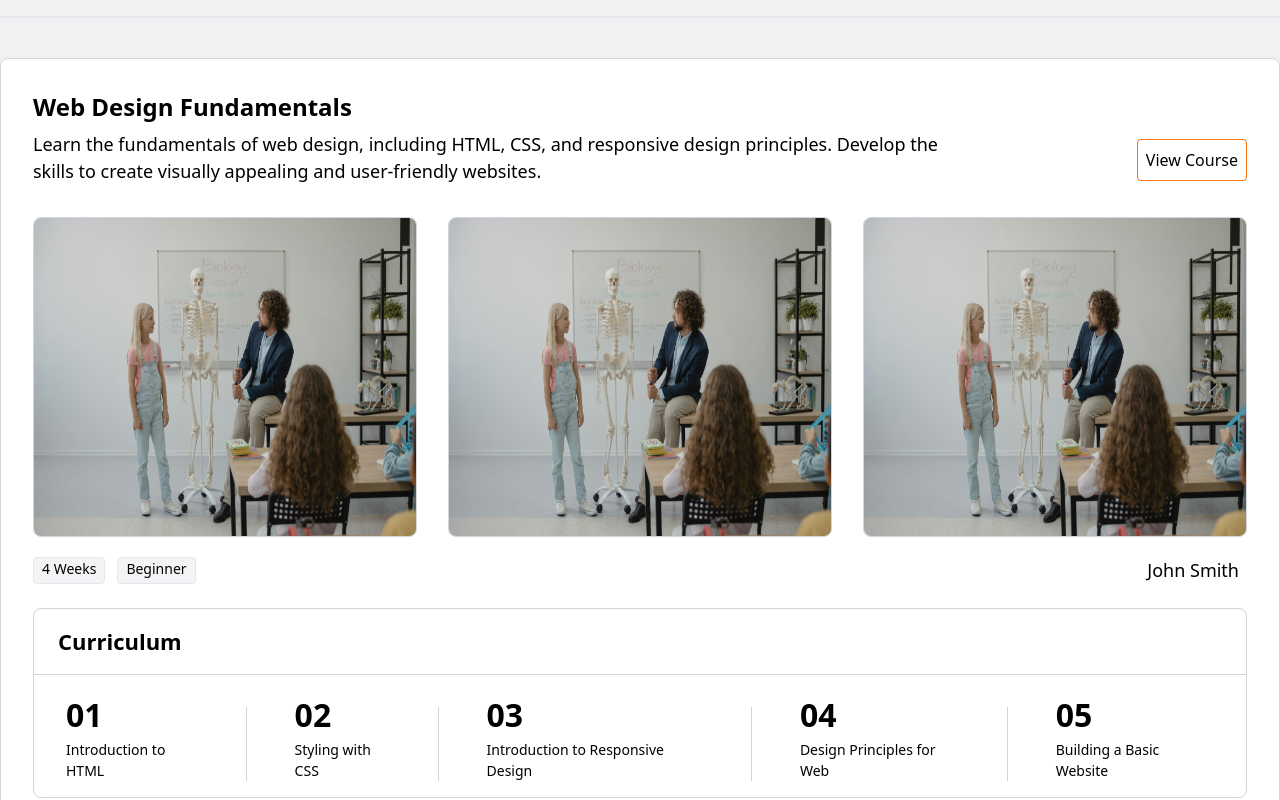
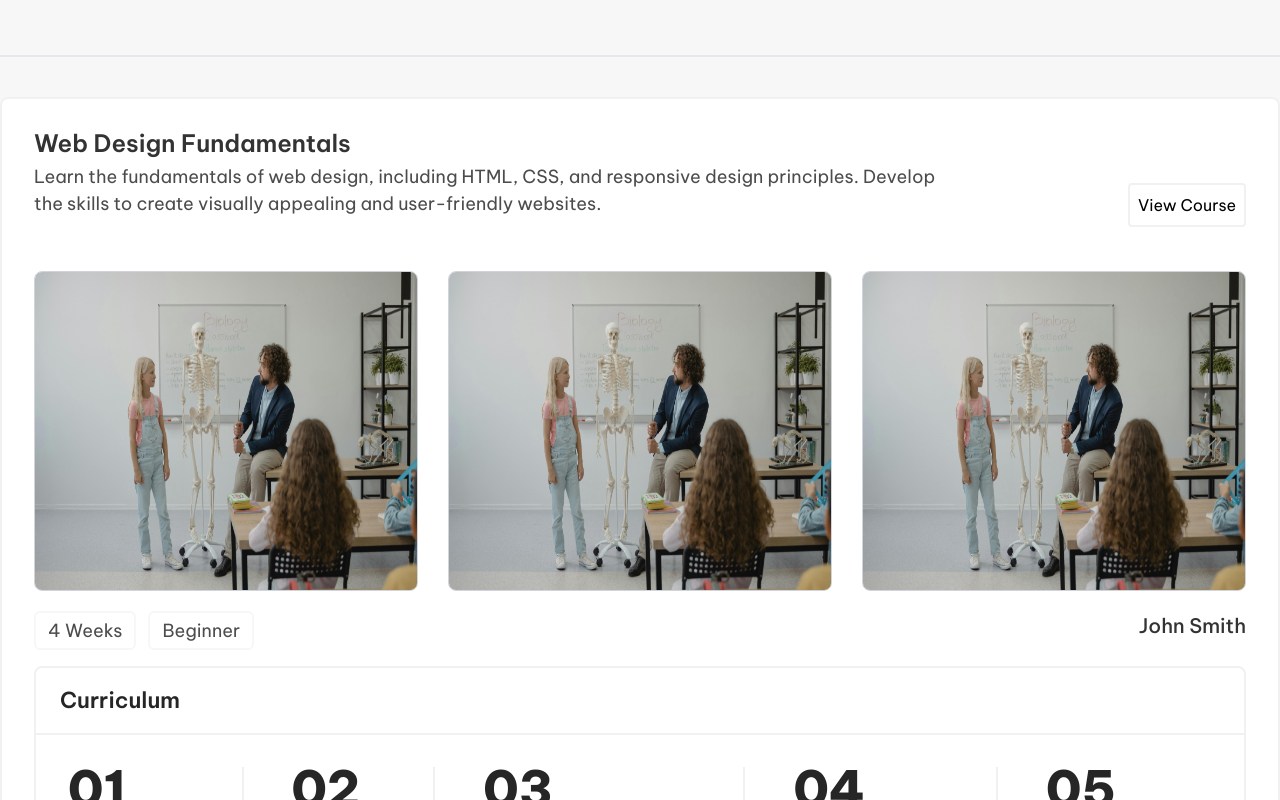
Before and after one commit to mdmonauwarulislam/e-learning, a React (Vite) app: page /#/Course in a window 1280 px wide. Shown: the part 380-1180 px from the top of the page. Built offline with nearby package versions, Linux system fonts and the light colour scheme.

Commit message:
color font fixing

```diff
--- a/src/Components/CoursePageCard.jsx
+++ b/src/Components/CoursePageCard.jsx
@@ -5,21 +5,21 @@ import { Link } from "react-router-dom";
 
 const CoursePageCard = ({ course }) => {
   return (
-    <div className="max-w-[1280px] xl:mx-auto mx-4 bg-white mt-10 rounded-lg p-4 xl:p-8 border border-gray-300">
-      <h3 className="text-xl md:text-2xl font-bold">{course.title}</h3>
-      <div className="rounded-lg md:flex mt-2">
+    <div className="max-w-[1280px] xl:mx-auto mx-4 bg-white mt-10 rounded-lg p-4 xl:p-8 border-2 border-grayColor font-be-vietnam-pro">
+      <h3 className="text-[20px] xl:text-[24px] font-semibold mb-2 text-blackH leading-none ">{course.title}</h3>
+      <div className="rounded-lg md:flex items-center mt-2">
         <div className="md:w-3/4">
-          <p className="text-[16px] md:text-[18px]">{course.description}</p>
+          <p className="text-[14px] md:text[16px] xl:text-[18px] font-normal text-blackPara mb-[24px] xl:mb-[30px]">{course.description}</p>
         </div>
-        <div className="md:w-1/4 justify-end md:flex mt-2">
+        <div className="md:w-1/4 justify-end md:flex item-center">
           <Link to = "/CourseOpen">
-          <button className="bg-white p-2 rounded hover:bg-orange-500 hover:text-white border border-orange-500 transition duration-300 w-auto">
+          <button className="bg-white p-2 rounded hover:bg-orange-500 hover:text-white border-2 border-grayColor transition duration-300 w-auto">
             View Course
           </button>
           </Link>
         </div>
       </div>
-      <div className="flex justify-between mt-8 gap-4">
+      <div className="flex justify-between mt-6 gap-4">
         {course.images.map((imgSrc, idx) => (
           <img
             key={idx}
@@ -34,31 +34,31 @@ const CoursePageCard = ({ course }) => {
           {course.tags.map((tag, idx) => (
             <p
               key={idx}
-              className="mb-2 border px-2 rounded text-[14px] bg-gray-100"
+              className="border-2 border-grayBg px-3 py-1 rounded-md text-[14px] xl:text-[18px] text-blackPara font-normal"
             >
               {tag}
             </p>
           ))}
         </div>
-        <p className="md:text-right mb-2 text-[18px] px-2 rounded">
+        <p className="md:text-right ml-1 mt-2 md:mt-0 md:ml-0 text-[16px] xl:text-[20px] font-medium text-blackH">
           {course.author}
         </p>
       </div>
-      <div className="border border-gray-300 mt-4  rounded-lg">
-        <h2 className="text-[20px] xl:text-[22px] font-semibold py-4 px-6  border-b border-gray-300">
+      <div className="border-2 border-grayColor mt-4  rounded-lg">
+        <h2 className="text-[16px] md:text-[18px] xl:text-[22px] font-semibold py-4 px-6  border-b-2 border-grayColor text-grayH">
           Curriculum
         </h2>
         <div className="md:flex justify-between mt-4 px-2 ">
           {course.curriculum.map((item, idx) => (
             <div key={item.id} className="gap-10 px-6 md:flex justify-between">
               <div className="mb-4">
-                <h2 className="text-[32px] font-bold ">
+                <h2 className="text-[30px] md:text-[40px] xl:text-[50px] font-extrabold text-grayH">
                   {item.id < 10 ? `0${item.id}` : item.id}
                 </h2>
-                <p className="text-[14px] font-medium">{item.title}</p>
+                <p className="text-[14px] md:text-[16px] xl:text-[18px] font-medium text-grayPara">{item.title}</p>
               </div>
               {idx < course.curriculum.length - 1 && (
-                <span className=" border-gray-300 my-4 md:border-r border-b" />
+                <span className=" border-grayColor my-4 md:border-r-2 border-b-2" />
               )}
             </div>
           ))}
--- a/src/Components/Header/OpenCourseCard.jsx
+++ /dev/null
@@ -1,39 +0,0 @@
-/* eslint-disable react/prop-types */
-import { IoTimeOutline } from "react-icons/io5";
-
-function OpenCourseCard(props) {
-
-  return (
-    <div className="p-8 bg-white rounded-md ">
-        <div>
-          <div className="text-[80px] font-bold mb-6 flex justify-end ">
-            {props.part}
-          </div>
-          <div>
-            <h2 className="text-2xl font-semibold mb-4">{props.intro}</h2>
-          </div>
-          <div className="space-y-4">
-            {props.lessons.map((item, index) => (
-              <div
-                key={index}
-                className={`p-4 rounded-lg border hover:border-yellow-400 hover:bg-yellow-50`}
-              >
-                <div className="flex justify-between items-center">
-                  <div className="w-[75%]">
-                    <h3 className="text-xl font-medium">{item.title}</h3>
-                    <p className="text-gray-600">{item.lessonNumber}</p>
-                  </div>
-                  <div className="flex p-2 justify-between items-center bg-gray-100 rounded gap-2 w-auto">
-                    <IoTimeOutline />
-                    {item.duration}
-                  </div>
-                </div>
-              </div>
-            ))}
-          </div>
-        </div>
-    </div>
-  );
-}
-
-export default OpenCourseCard;
--- /dev/null
+++ b/src/Components/OpenCourseCard.jsx
@@ -0,0 +1,39 @@
+/* eslint-disable react/prop-types */
+import { IoTimeOutline } from "react-icons/io5";
+
+function OpenCourseCard(props) {
+
+  return (
+    <div className="p-8 bg-white rounded-md ">
+        <div>
+          <div className="flex justify-end items-center w-full text-[50px] md:text-[60px] xl:text-[80px] leading-none py-2 font-bold font-be-vietnam-pro text-grayH">
+            {props.part}
+          </div>
+          <div>
+            <h2 className="text-[18px] md:text-[20px] xl:text-[24px] font-semibold font-be-vietnam-pro text-blackH mb-4">{props.intro}</h2>
+          </div>
+          <div className="space-y-4">
+            {props.lessons.map((item, index) => (
+              <div
+                key={index}
+                className={`p-4 rounded-lg border-2 border-grayColor hover:border-yellow-400 hover:bg-yellow-50`}
+              >
+                <div className="flex justify-between items-center font-be-vietnam-pro">
+                  <div className="w-[73%]">
+                    <h3 className="text-[16px] xl:text-[20px] font-be-vietnam-pro text-blackH font-medium">{item.title}</h3>
+                    <p className="text-[14px] xl:text-[16px] font-normal font-be-vietnam-pro text-blackPara">{item.lessonNumber}</p>
+                  </div>
+                  <div className="flex p-2 text-[14px] xl:text-[18px] text-blackPara justify-between items-center bg-grayColor rounded gap-2 w-auto font-be-vietnam-pro">
+                    <IoTimeOutline />
+                    {item.duration}
+                  </div>
+                </div>
+              </div>
+            ))}
+          </div>
+        </div>
+    </div>
+  );
+}
+
+export default OpenCourseCard;
--- a/src/Views/About.jsx
+++ b/src/Views/About.jsx
@@ -61,12 +61,12 @@ function About() {
     },
   ];
   return (
-    <div className="pt-16 bg-grayColor pb-4">
+    <div className="pt-16 bg-grayBg pb-4">
       <div className="md:flex justify-between items-center max-w-[1280px] xl:mx-auto mx-4 pb-12">
-        <div className="md:w-1/2 md:text-[42px] text-[22px] font-semibold md:pr-4">
-          <h3 className="pt-4">About Skillbridge</h3>
+        <div className="md:w-1/2 text-[28px] md:text-[38px] xl:text-[48px] font-semibold md:pr-4 text-grayH">
+          <h3 className="">About Skillbridge</h3>
         </div>
-        <div className="md:w-1/2 text-[12x] md:text-[16px] md:py-4 md:pl-4 mt-2 md:mt-0 text-justify">
+        <div className="md:w-1/2 text-[14px] md:text-[16px] xl:text-[18px] text-grayPara md:inline md:py-4 md:pl-4 mt-2 md:mt-0 text-justify">
           Welcome to our platform, where we are passionate about empowering
           individuals to master the world of design and development. We offer a
           wide range of online courses designed to equip learners with the
@@ -76,10 +76,10 @@ function About() {
       </div>
       <div className="border max-w-[1400px] xl:mx-auto mx-4 mb-12"></div>
       <div className="max-w-[1280px] xl:mx-auto mx-4">
-        <h3 className="md:text-[42px] text-[22px] font-semibold ">
-          About Skillbridge
+        <h3 className="md:w-1/2 text-[28px] md:text-[38px] xl:text-[48px] font-semibold md:pr-4 text-grayH">
+        Achievements
         </h3>
-        <p className="text-[12x] md:text-[16px] md:py-3 mt-2 md:mt-0 text-justify">
+        <p className="md:w-1/2 text-[14px] md:text-[16px] xl:text-[18px] text-grayPara md:inline md:py-4  mt-2 md:mt-0 text-justify">
           Our commitment to excellence has led us to achieve significant
           milestones along our journey. Here are some of our notable
           achievements
@@ -96,8 +96,8 @@ function About() {
         ))}
       </div>
       <div className="max-w-[1280px] xl:mx-auto mx-4 mt-20">
-        <h3 className="md:text-[42px] text-[22px] font-semibold ">Our Goals</h3>
-        <p className="text-[12x] md:text-[16px] md:py-3 mt-2 md:mt-0 text-justify">
+        <h3 className="md:w-1/2 text-[28px] md:text-[38px] xl:text-[48px] font-semibold md:pr-4 text-grayH">Our Goals</h3>
+        <p className="md:w-1/2 text-[14px] md:text-[16px] xl:text-[18px] text-grayPara md:inline md:py-4 mt-2 md:mt-0 text-justify">
           At SkillBridge, our goal is to empower individuals from all
           backgrounds to thrive in the world of design and development. We
           believe that education should be accessible and transformative,
--- a/src/Views/Course.jsx
+++ b/src/Views/Course.jsx
@@ -62,14 +62,14 @@ function Course() {
     },
   ];
   return (
-    <div className="pt-16 bg-grayColor pb-4">
+    <div className="pt-16 bg-grayBg pb-4 font-be-vietnam-pro ">
       <div className="md:flex justify-between items-center max-w-[1280px] xl:mx-auto mx-4 pb-12">
-        <div className="md:w-1/2 md:text-[42px] text-[22px] font-semibold md:pr-4 ">
+        <div className="md:w-1/2 text-[28px] md:text-[38px] xl:text-[48px] font-semibold md:pr-4 text-grayH">
             <h3>
             Online Courses on Design and Development
             </h3>
         </div>
-        <div className="md:w-1/2 text-[12x] md:text-[16px] md:inline md:py-4 md:pl-4 mt-2 md:mt-0 text-justify">
+        <div className="md:w-1/2 text-[14px] md:text-[16px] xl:text-[18px] text-grayPara md:inline md:py-4 md:pl-4 mt-2 md:mt-0 text-justify">
         Welcome to our online course page, where you can enhance your skills in design and development. Choose from our carefully curated selection of 10 courses designed to provide you with comprehensive knowledge and practical experience. Explore the courses below and find the perfect fit for your learning journey.
         </div>
       </div>
--- a/src/Views/CourseOpen.jsx
+++ b/src/Views/CourseOpen.jsx
@@ -1,7 +1,7 @@
 /* eslint-disable react/no-unescaped-entities */
 import { useRef } from "react";
 import video from "../assets/Image/video.mp4";
-import OpenCourseCard from "../Components/Header/OpenCourseCard";
+import OpenCourseCard from "../Components/OpenCourseCard";
 
 
 function CourseOpen() {
@@ -85,18 +85,18 @@ function CourseOpen() {
 
 
   return (
-    <div className="pt-16 bg-grayColor pb-4">
+    <div className="pt-16 bg-grayBg pb-4">
       <div className="md:flex justify-between items-center max-w-[1280px] xl:mx-auto ">
-        <div className="md:w-1/2 md:text-[42px] text-[22px] font-semibold md:inline md:pr-4">
+        <div className="md:w-1/2 text-[28px] md:text-[38px] xl:text-[48px] font-semibold md:pr-4 text-grayH">
           <h3>UI/UX Design Course</h3>
         </div>
-        <div className="md:w-1/2 text-[12x] md:text-[16px] md:inline md:py-4 md:pl-4 mt-2 md:mt-0 text-justify">
+        <div className="md:w-1/2 text-[14px] md:text-[16px] xl:text-[18px] text-grayPara md:inline md:py-4 md:pl-4 mt-2 md:mt-0 text-justify">
         Welcome to our UI/UX Design course! This comprehensive program will equip you with the knowledge and skills to create exceptional user interfaces (UI) and enhance user experiences (UX). Dive into the world of design thinking, wireframing, prototyping, and usability testing. Below is an overview of the curriculum
         </div>
       </div>
-      <div className="border border-gray-200 mx-auto max-w-[1450px] my-12"></div>
+      <div className="border border-grayColor mx-auto max-w-[1450px] my-12"></div>
 
-      <div className="bg-grayColor">
+      <div className="bg-grayBg">
         <div className=" flex items-center justify-center xl:mt-0 md:mt-[-300px] mt-[-480px] mx-4 max-w-[1280px] xl:mx-auto max-h-[675px]">
           <div
             style={{
```
Also changed, not shown: src/Views/PricingPage.jsx (+9 -9 lines).
